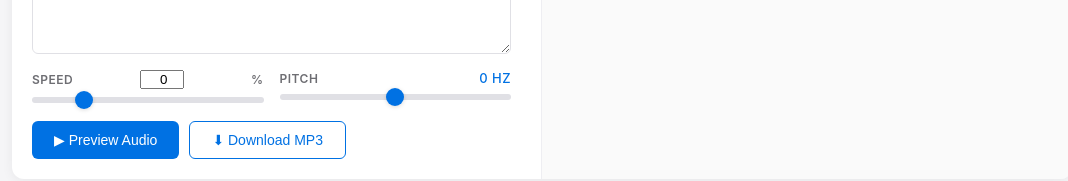
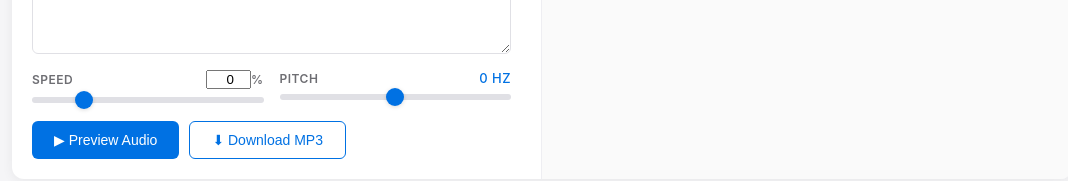
Before and after one commit to hyperdreamer/free-tts, a browser extension: page index.html in a window 1280 px wide. Shown: the part 581-762 px from the top of the page, without its empty margins (98-1166 px from the left). Drawn offline with Linux system fonts and the light colour scheme; no server answers.

Commit message:
style: right-align speed input+% as a unit in web frontend

```diff
--- a/index.html
+++ b/index.html
@@ -79,7 +79,7 @@
                         <div class="field-group slider-group">
                             <label class="field-label">
                                 Speed
-                                <input type="number" id="speedInput" class="speed-input" min="-50" max="200" value="0">%
+                                <span><input type="number" id="speedInput" class="speed-input" min="-50" max="200" value="0">%</span>
                             </label>
                             <input type="range" id="speedSlider" class="slider" min="-50" max="200" value="0" step="1">
                         </div>
```
